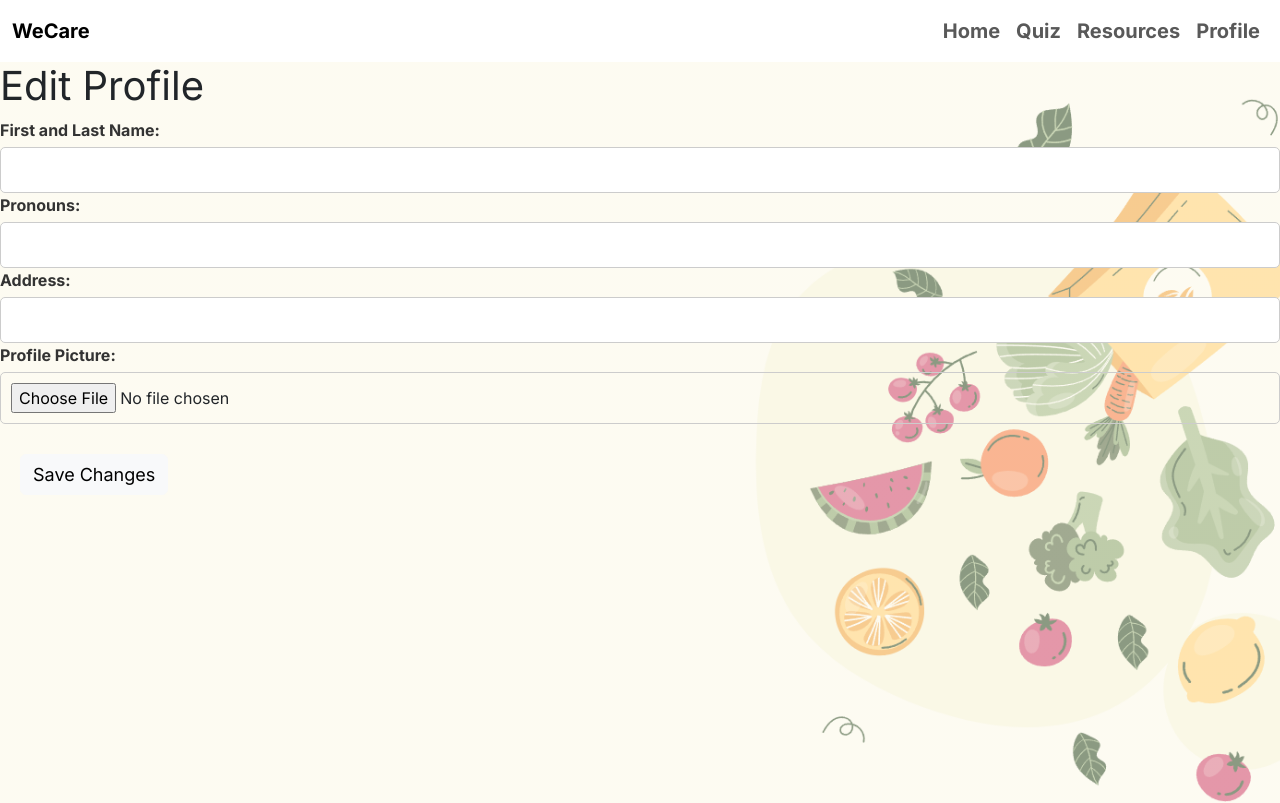
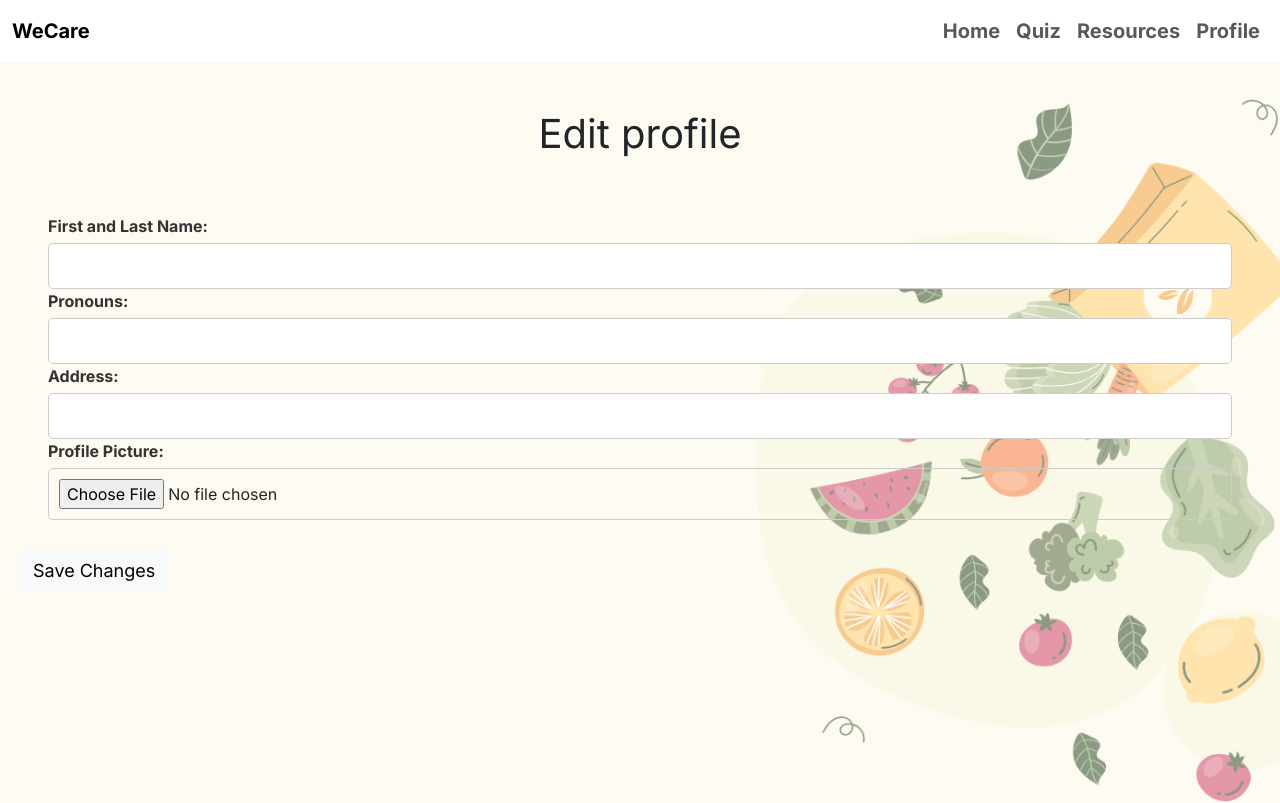
Before and after one commit to UW-INFO442-AU23/WeCare, a React (Create React App) app: page /edit in a window 1280 px wide. Shown: the top 803 px of the page. Built offline with nearby package versions, Linux system fonts and the light colour scheme; no server answers; the database is empty; sample sign-in values are in the browser's storage.

Commit message:
edited some more css on profile/edit

```diff
--- a/src/components/Profile/Edit.js
+++ b/src/components/Profile/Edit.js
@@ -82,21 +82,25 @@ const Edit = () => {
 
   return (
     <div id="container-bg">
-      <h1>Edit Profile</h1>
+      <h1 class="py-5">
+          <div class="text-center">
+            Edit profile
+            </div>
+        </h1>
       <form onSubmit={handleSubmit}>
-        <div>
+        <div class="mx-5">
           <label>First and Last Name:</label>
           <input type="text" value={firstName} onChange={handleFirstLastNameChange} />
         </div>
-        <div>
+        <div class="mx-5">
           <label>Pronouns:</label>
           <input type="text" value={pronouns} onChange={handlePronouns} />
         </div>
-        <div>
+        <div class="mx-5">
           <label>Address:</label>
           <input type="text" value={address} onChange={handleAddress} />
         </div>
-        <div>
+        <div class="mx-5">
           <label>Profile Picture:</label>
           <input type="file" onChange={handleImageChange} />
         </div>
--- a/src/components/Profile/Profile.js
+++ b/src/components/Profile/Profile.js
@@ -115,10 +115,10 @@ const Profile = () => {
                   </div>
                 </div>
                 <div class="text-center edlogbtn">
-                <button className="logout-button" onClick={handleLogout}>
+                <button className="btn btn-outline-danger logout-button" onClick={handleLogout}>
                   Logout
                 </button>
-                <NavLink to="/edit" className="edit-button">
+                <NavLink to="/edit" className="btn btn-outline-primary edit-button">
                   Edit
                 </NavLink>
                 </div>
--- a/src/components/Quiz/Quiz.js
+++ b/src/components/Quiz/Quiz.js
@@ -65,7 +65,7 @@ return (
     <div className="container mt-4 quizbody mx-6 px-6">
         {!started && (
             <div className="mb-4">
-                <div className="text-center">
+                <div className="text-center my-5">
                     {Header("Hunger Insight Quiz")}
                 </div>
                 <div className="lead my-5 quiz-instructions">
--- a/src/components/Quiz/QuizContent.js
+++ b/src/components/Quiz/QuizContent.js
@@ -44,7 +44,7 @@ function QuizContent({ questions, onAnswer, answers, onReset }) {
                 Progress: {currentQuestion + 1} / {questions.length}
             </div>
             <div className="text-center mt-2">
-                <button className="btn btn-secondary" onClick={handleBackClick}>Back</button>
+                <button className="btn btn-outline-secondary" onClick={handleBackClick}>Back</button>
             </div>
         </div>
     );
--- a/src/style/styles.css
+++ b/src/style/styles.css
@@ -477,7 +477,7 @@ background-color: white;
   margin-top: 10px;
 }
 
-.logout-button {
+/* .logout-button {
   background-color: #dc3545;
   color: #fff;
   border: none;
@@ -494,7 +494,7 @@ background-color: white;
   margin-top: 10px;
   text-decoration: none;
   display: inline-block;
-}
+} */
 
 .edit-con{
   background-color: #E1E5CF;
```
